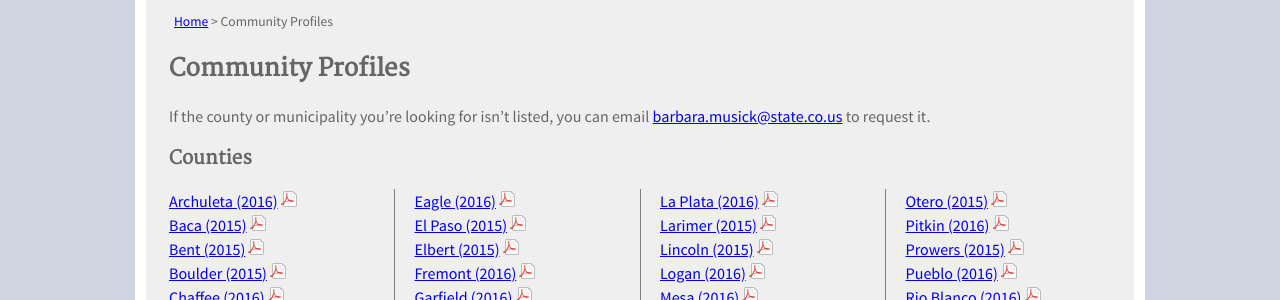
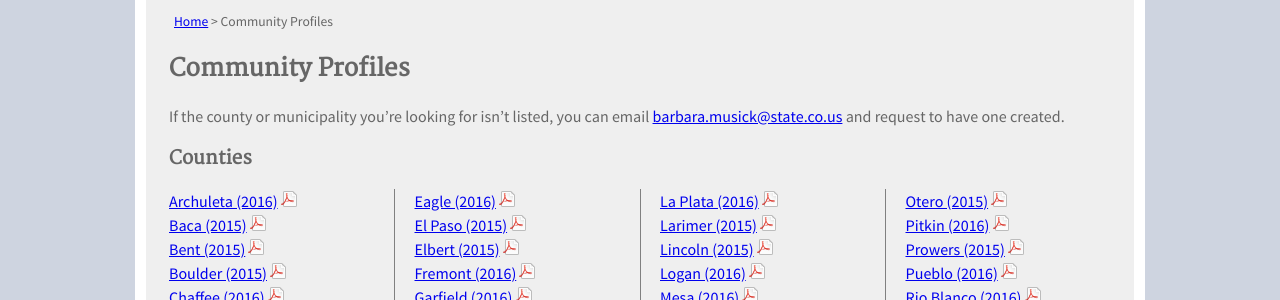
Before and after one commit to TBleess/Website_New, a Jekyll site: the page built from pages/9_Not_in_Menu/cp_test.md, in a window 1280 px wide. Shown: the part 300-600 px from the top of the page. Built offline with Jekyll 4.4.1, drawn with Linux system fonts in a browser that asks for light colours.

Commit message:
Update cp_test.md

```diff
--- a/pages/9_Not_in_Menu/cp_test.md
+++ b/pages/9_Not_in_Menu/cp_test.md
@@ -9,7 +9,7 @@ published: true
 
 ##  Community Profiles
 
-If the county or municipality you're looking for isn't listed, you can email [barbara.musick@state.co.us](mailto:barbara.musick@state.co.us) to request it.
+If the county or municipality you're looking for isn't listed, you can email [barbara.musick@state.co.us](mailto:barbara.musick@state.co.us) and request to have one created.
 
 ### Counties
 <div class="newspaper">
```
